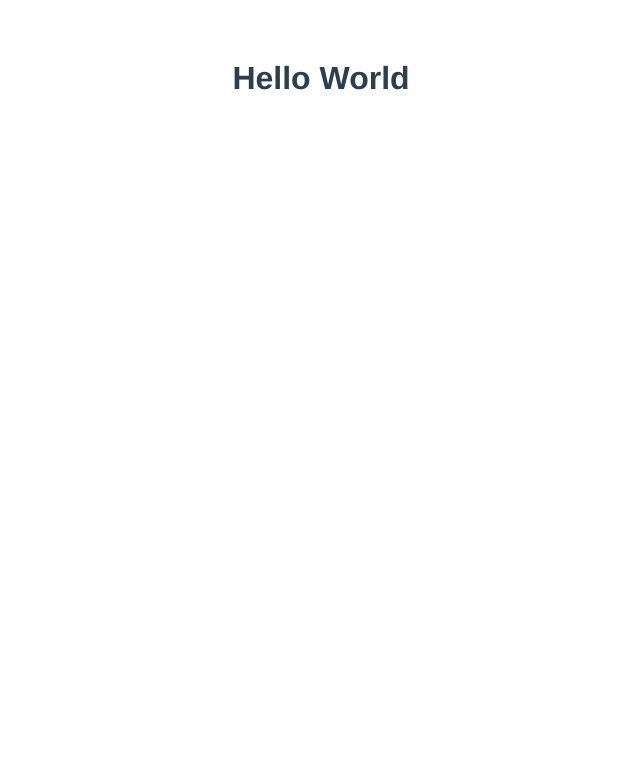
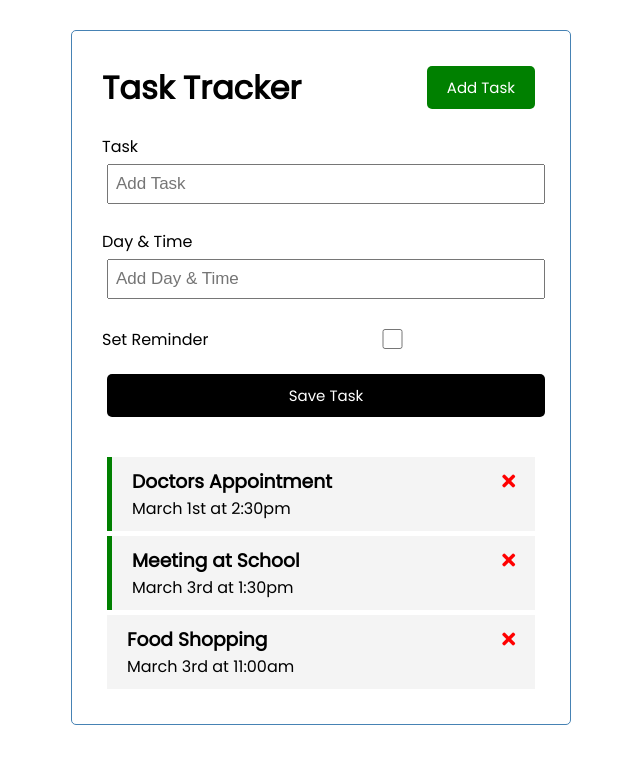
Before and after one commit to bslenker/Vue-CrashTest, a Vue app: page / in a window 1280 px wide. Shown: the top 764 px of the page, without its empty margins (319-959 px from the left). Built offline with nearby package versions, Linux system fonts and the light colour scheme.

Commit message:
Tasks list created, started Add task

```diff
--- a/public/index.html
+++ b/public/index.html
@@ -4,6 +4,7 @@
     <meta charset="utf-8">
     <meta http-equiv="X-UA-Compatible" content="IE=edge">
     <meta name="viewport" content="width=device-width,initial-scale=1.0">
+    <link rel="stylesheet" href="https://cdnjs.cloudflare.com/ajax/libs/font-awesome/5.15.2/css/all.min.css"/>
     <link rel="icon" href="<%= BASE_URL %>favicon.ico">
     <title><%= htmlWebpackPlugin.options.title %></title>
   </head>
--- a/src/App.vue
+++ b/src/App.vue
@@ -1,25 +1,105 @@
 <template>
-  <h1>Hello World</h1>
+<div class="container">
+  <Header title="Task Tracker"/>
+  <AddTask  />
+  <Tasks @toggle-reminder="toggleReminder" @delete-task="deleteTask" :tasks="tasks"/>
+</div>
+
 </template>
 
 <script>
-
+import Header from './components/Header.vue'
+import Tasks from './components/Tasks.vue'
+import AddTask from './components/AddTask.vue'
 
 export default {
   name: 'App',
   components: {
-
+    Header,
+    Tasks,
+    AddTask
+  },
+  data() {
+    return {
+      tasks: []
+    }
+  },
+  methods: {
+    deleteTask(id) {
+      if(confirm('Are you sure?')){
+        this.tasks = this.tasks.filter((task) => task.id !==id)
+      }
+    },
+    toggleReminder(id) {
+      this.tasks = this.tasks.map((task) => task.id == id ? {...task, reminder: !task.reminder} :task
+      )
+    },
+  },
+  created() {
+    this.tasks = [
+      {
+        id: 1,
+        text: 'Doctors Appointment',
+        day: 'March 1st at 2:30pm',
+        reminder: true,
+      },
+      {
+        id: 2,
+        text: 'Meeting at School',
+        day: 'March 3rd at 1:30pm',
+        reminder: true,
+      },
+      {
+        id: 3,
+        text: 'Food Shopping',
+        day: 'March 3rd at 11:00am',
+        reminder: false,
+      }
+    ]
   }
 }
 </script>
 
 <style>
-#app {
-  font-family: Avenir, Helvetica, Arial, sans-serif;
-  -webkit-font-smoothing: antialiased;
-  -moz-osx-font-smoothing: grayscale;
-  text-align: center;
-  color: #2c3e50;
-  margin-top: 60px;
+@import url('https://fonts.googleapis.com/css2?family=Poppins:wght@300;400&display=swap');
+* {
+  box-sizing: border-box;
+  margin: 0;
+  padding: 0;
+}
+body {
+  font-family: 'Poppins', sans-serif;
+}
+.container {
+  max-width: 500px;
+  margin: 30px auto;
+  overflow: auto;
+  min-height: 300px;
+  border: 1px solid steelblue;
+  padding: 30px;
+  border-radius: 5px;
+}
+.btn {
+  display: inline-block;
+  background: #000;
+  color: #fff;
+  border: none;
+  padding: 10px 20px;
+  margin: 5px;
+  border-radius: 5px;
+  cursor: pointer;
+  text-decoration: none;
+  font-size: 15px;
+  font-family: inherit;
+}
+.btn:focus {
+  outline: none;
+}
+.btn:active {
+  transform: scale(0.98);
+}
+.btn-block {
+  display: block;
+  width: 100%;
 }
 </style>
--- /dev/null
+++ b/src/components/AddTask.vue
@@ -0,0 +1,68 @@
+<template>
+    <form @submit="onSubmit" class="add-form">
+    <div class="form-control">
+      <label>Task</label>
+      <input type="text" v-model="text" name="text" placeholder="Add Task" />
+    </div>
+    <div class="form-control">
+      <label>Day & Time</label>
+      <input
+        type="text" v-model="day" name="day" placeholder="Add Day & Time" />
+    </div>
+    <div class="form-control form-control-check">
+      <label>Set Reminder</label>
+      <input type="checkbox" v-model="reminder" name="reminder" />
+    </div>
+
+    <input type="submit" value="Save Task" class="btn btn-block" />
+  </form>
+</template>
+<script>
+  export default {
+      name: 'AddTask',
+      data() {
+          return {
+              text: '',
+              day: '',
+              reminder: false,
+          }
+      },
+      methods: {
+          onSubmit(e) {
+              e.preventDefault()
+
+          }
+      }
+  }
+</script>
+
+<style scoped>
+.add-form {
+  margin-bottom: 40px;
+}
+.form-control {
+  margin: 20px 0;
+}
+.form-control label {
+  display: block;
+}
+.form-control input {
+  width: 100%;
+  height: 40px;
+  margin: 5px;
+  padding: 3px 7px;
+  font-size: 17px;
+}
+.form-control-check {
+  display: flex;
+  align-items: center;
+  justify-content: space-between;
+}
+.form-control-check label {
+  flex: 1;
+}
+.form-control-check input {
+  flex: 2;
+  height: 20px;
+}
+</style>
--- /dev/null
+++ b/src/components/Button.vue
@@ -0,0 +1,20 @@
+<template>
+    <button @click="onClick()"
+    :style="{ background: color }"
+    class="btn">{{ text }}</button>
+</template>
+
+<script>
+export default {
+    name: 'Button',
+    props: {
+        text: String,
+        color: String,
+    },
+    methods: {
+        onClick() {
+            console.log('click');
+        }
+    }
+}
+</script>
--- /dev/null
+++ b/src/components/Header.vue
@@ -0,0 +1,30 @@
+<template>
+    <header>
+        <h1>{{title}}</h1>
+        <Button text="Add Task" color="green"/>
+    </header>
+</template>
+
+<script>
+import Button from './Button.vue'
+
+export default{
+    name: 'Header',
+    props: {
+        title: String,
+    },
+    components: {
+        Button
+    }
+}
+</script>
+
+<style scoped>
+header{
+    display: flex;
+    justify-content: space-between;
+    align-items: center;
+    margin-bottom: 20px;
+
+}
+</style>
--- /dev/null
+++ b/src/components/Task.vue
@@ -0,0 +1,43 @@
+<template>
+    <div @dblclick="$emit('toggle-reminder', task.id)"  :class="[task.reminder ? 'reminder' : '', 'task']">
+        <h3>{{ task.text}}
+            <i @click="onDelete(task.id)" class="fas fa-times"></i>
+
+        </h3>
+        <p>{{ task.day }}</p>
+    </div>
+</template>
+
+<script>
+export default {
+    name: 'Task',
+    props: {
+        task: Object,
+    },
+    methods: {
+        onDelete(id) {
+            this.$emit('delete-task', id)
+        },
+    },
+}
+</script>
+
+<style scope>
+.fas {
+  color: red;
+}
+.task {
+  background: #f4f4f4;
+  margin: 5px;
+  padding: 10px 20px;
+  cursor: pointer;
+}
+.task.reminder {
+  border-left: 5px solid green;
+}
+.task h3 {
+  display: flex;
+  align-items: center;
+  justify-content: space-between;
+}
+</style>
--- /dev/null
+++ b/src/components/Tasks.vue
@@ -0,0 +1,20 @@
+<template>
+    <div :key="task.id" v-for="task in tasks">
+        <Task @toggle-reminder="$emit('toggle-reminder', task.id)" @delete-task="$emit('delete-task', task.id)" :task="task"/>
+    </div>
+</template>
+
+<script>
+import Task from './Task.vue'
+
+export default {
+        name: 'Tasks',
+        props: {
+            tasks: Array,
+        },
+        components: {
+            Task,
+        },
+        emits: ['delete-task', 'toggle-reminder']
+    }
+</script>
```
